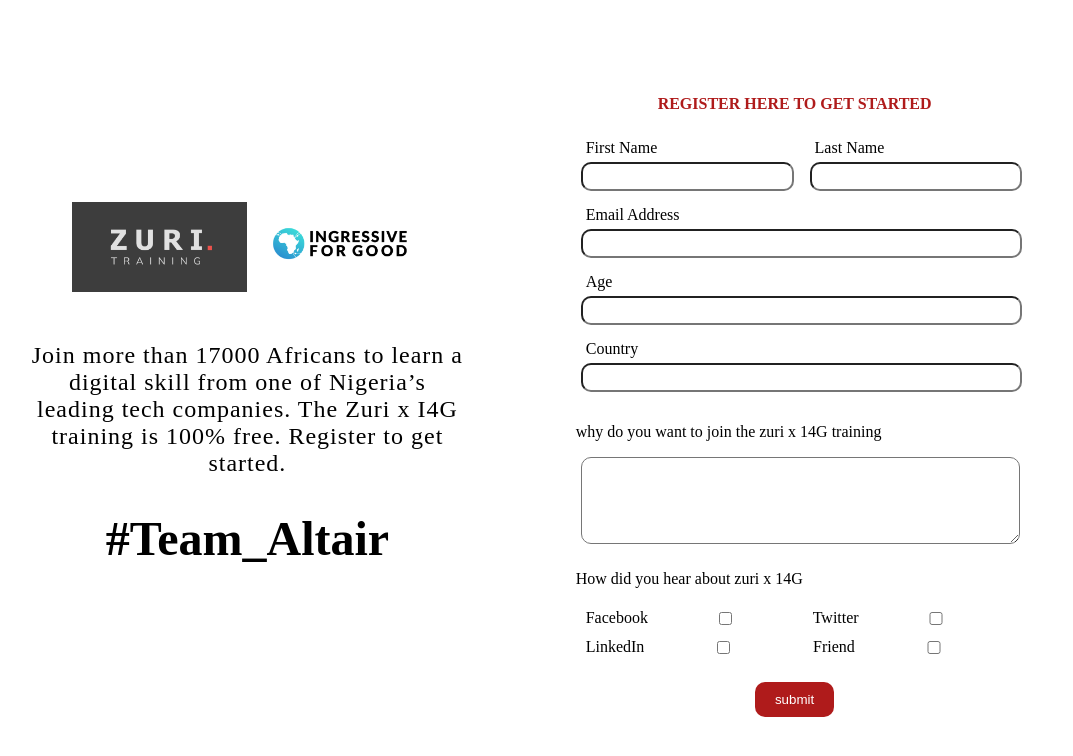
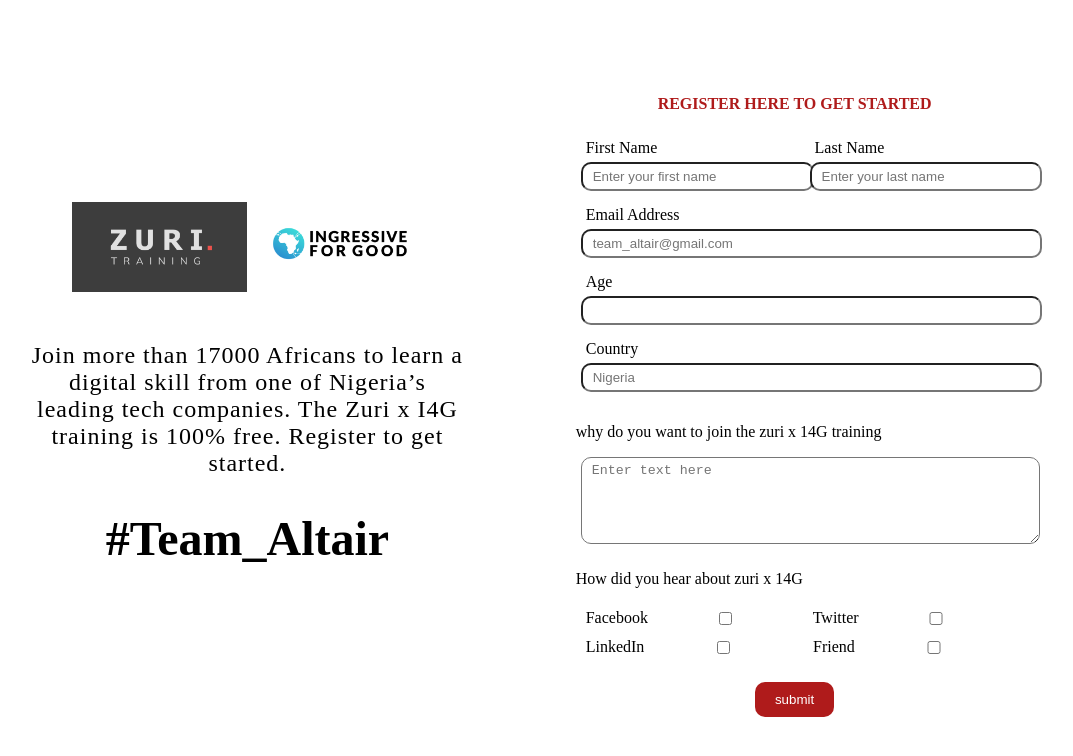
Before and after one commit to shoptsc/team_altair, a plain HTML site: page index.html in a window 1280 px wide. Shown: the whole page, without its empty margins (119-1192 px from the left). Drawn offline with Linux system fonts and the light colour scheme.

Commit message:
completed

```diff
--- a/index.html
+++ b/index.html
@@ -29,33 +29,33 @@
                     <div class="fullname">
                         <div class="form-group fname">
                             <label>first name</label>
-                            <input class="input" type="text" name="first name : ">
+                            <input class="input" type="text" name="first name : " required placeholder="Enter your first name">
                         </div>
 
                         <div class="form-group lname">
                             <label>last name</label>
-                            <input class="input" type="text" name="last name : ">
+                            <input class="input" type="text" name="last name : " required placeholder="Enter your last name">
                         </div>
                     </div>
 
                     <div class="form-group">
                         <label>email address</label>
-                        <input class="input" type="email" name="email : ">
+                        <input class="input" type="email" name="email : " required placeholder="team_altair@gmail.com">
                     </div>
 
                     <div class="form-group">
                         <label>age</label>
-                        <input class="input" type="text" name="age : ">
+                        <input class="input" type="number" name="age : " required>
                     </div>
 
                     <div class="form-group">
                         <label>country</label>
-                        <input class="input" type="text" name="country : ">
+                        <input class="input" type="text" name="country : " required placeholder="Nigeria">
                     </div>
 
                     <div class="form-group">
                         <p>why do you want to join the zuri x 14G training</p>
-                        <textarea class="input" name="reason : " cols="20" rows="5"></textarea>
+                        <textarea class="input" name="reason : " cols="20" rows="5" placeholder="Enter text here"></textarea>
                     </div>
 
                     <p>How did you hear about zuri x 14G</p>
--- a/main.css
+++ b/main.css
@@ -58,7 +58,7 @@ label {
 }
 
 .input {
-    padding: 5px 0;
+    padding: 5px 10px;
     margin: 5px 5px;
     display: block;
     width: 100%;
```
